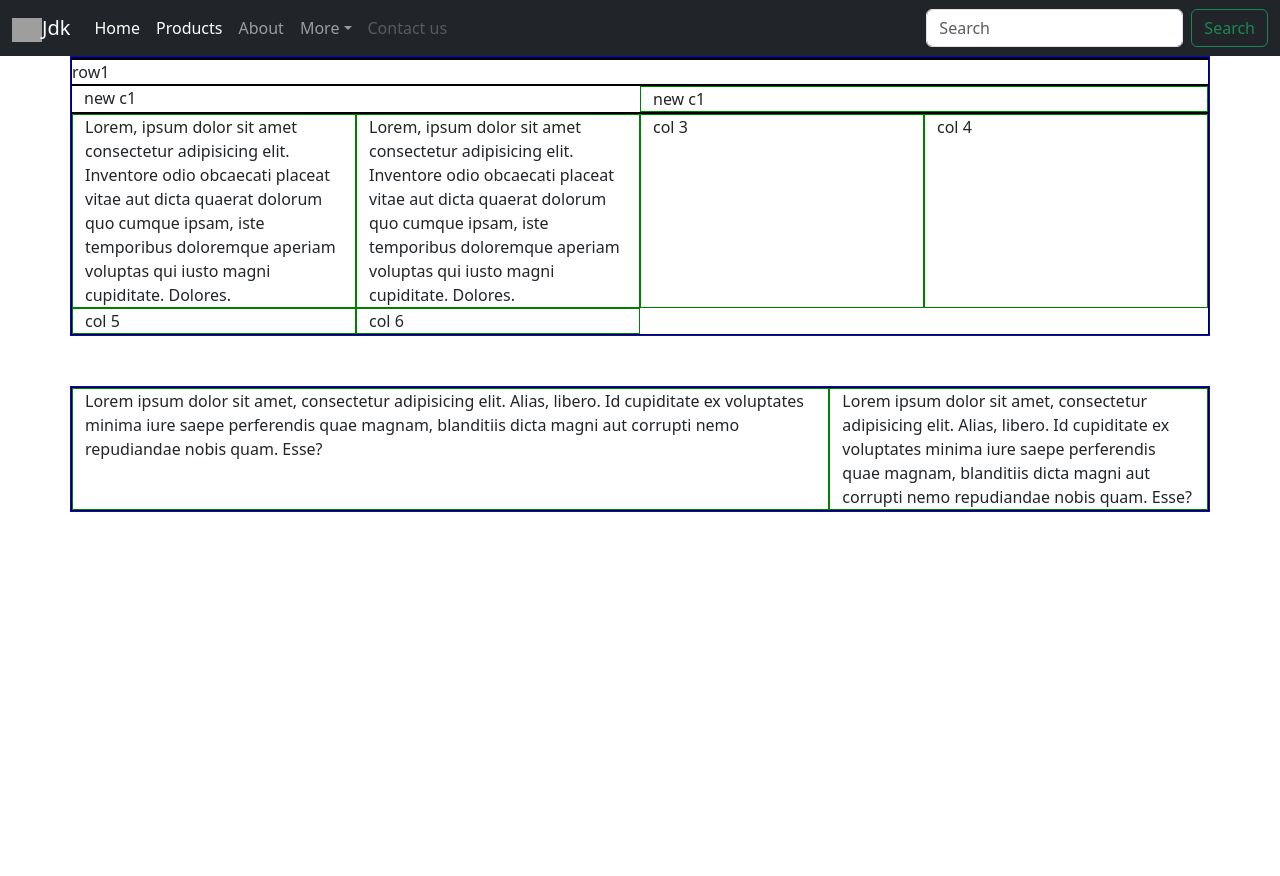
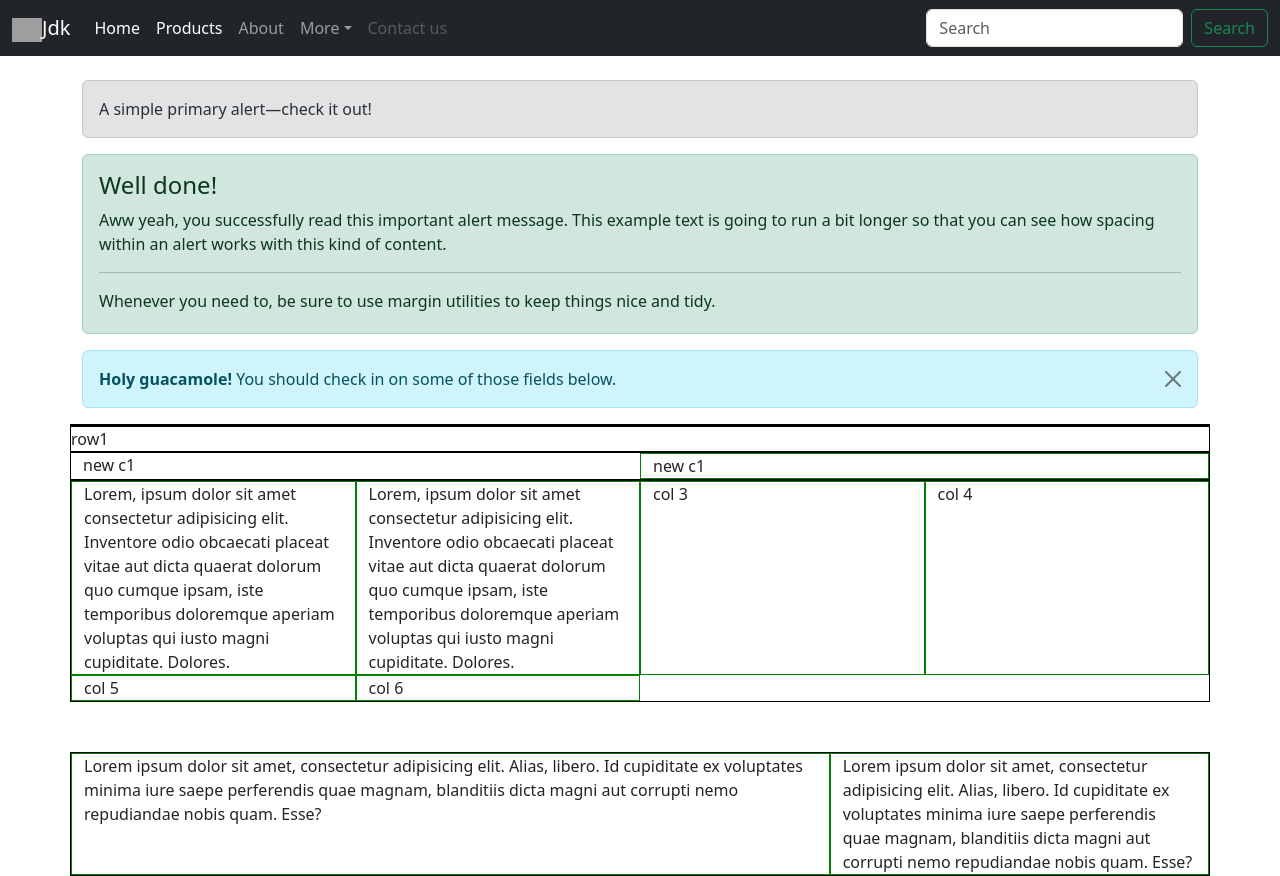
Before and after one commit to abrar0123/bsproject1, a React (Create React App) app: page / in a window 1280 px wide. Before the commit the page ends 800 px from the top, so only its background shows below. Built offline with nearby package versions, Linux system fonts and the light colour scheme; grey boxes are pictures that could not be loaded.

Commit message:
alert add

```diff
--- a/src/App.js
+++ b/src/App.js
@@ -3,10 +3,12 @@ import "../node_modules/bootstrap/dist/css/bootstrap.min.css";
 import Header from "./components/header";
 import Col12 from "./components/col12";
 import NavBar from "./components/NavBar";
+import Alert from "./components/alert";
 function App() {
   return (
     <>
       <NavBar />
+      <Alert />
       <Header />
       <Col12 />
     </>
--- /dev/null
+++ b/src/components/alert.js
@@ -0,0 +1,35 @@
+import React from "react";
+
+export default function () {
+  return (
+    <div className="container mt-4">
+      <div class="alert alert-secondary " role="alert">
+        A simple primary alert—check it out!
+      </div>
+      <div class="alert alert-success " role="alert">
+        <h4 class="alert-heading">Well done!</h4>
+        <p>
+          Aww yeah, you successfully read this important alert message. This
+          example text is going to run a bit longer so that you can see how
+          spacing within an alert works with this kind of content.
+        </p>
+        <hr />
+        <p class="mb-1">
+          Whenever you need to, be sure to use margin utilities to keep things
+          nice and tidy.
+        </p>
+      </div>
+
+      <div class="alert alert-info alert-dismissible fade show" role="alert">
+        <strong>Holy guacamole!</strong> You should check in on some of those
+        fields below.
+        <button
+          type="button"
+          class="btn-close"
+          data-bs-dismiss="alert"
+          aria-label="Close"
+        ></button>
+      </div>
+    </div>
+  );
+}
--- a/src/components/style.css
+++ b/src/components/style.css
@@ -5,5 +5,5 @@
   border: 1px solid green;
 }
 .container {
-  border: 1px solid blue;
+  /* border: 1px solid blue; */
 }
```
